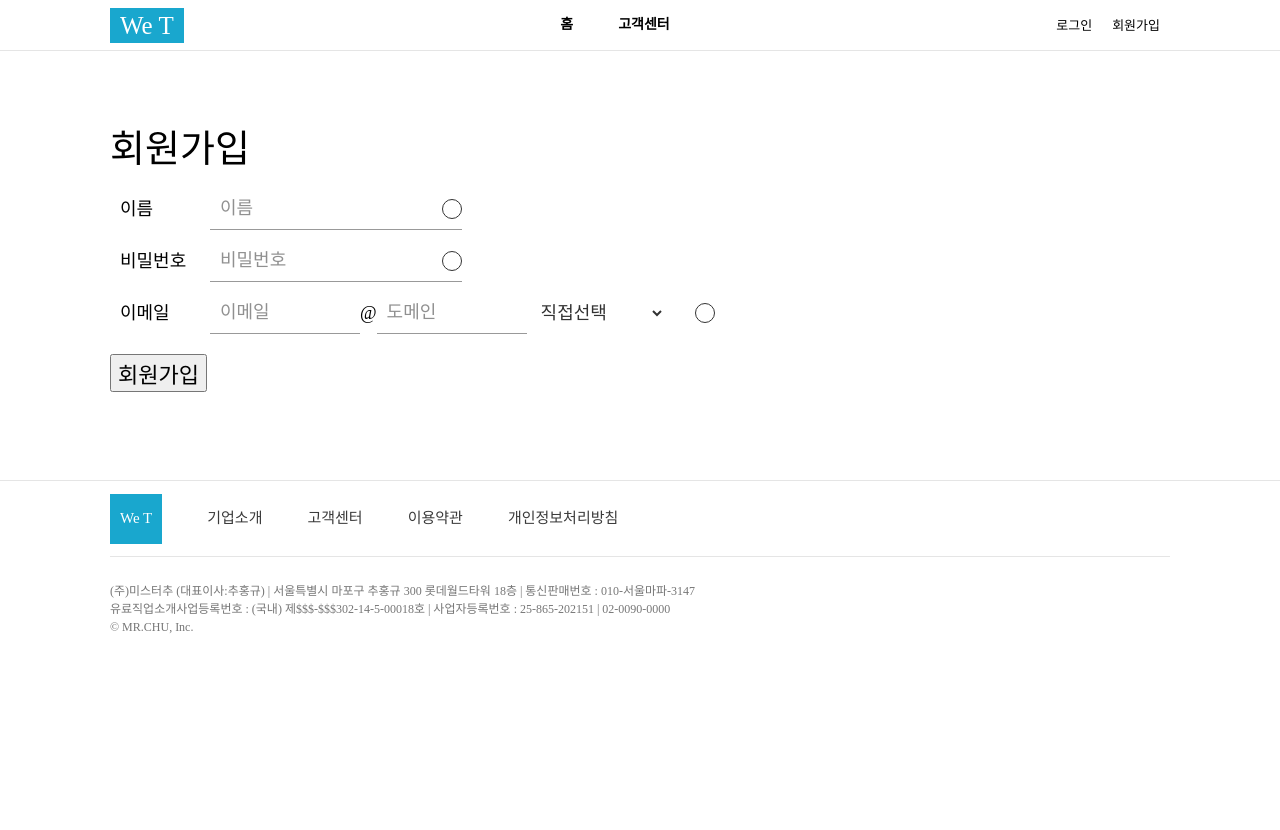
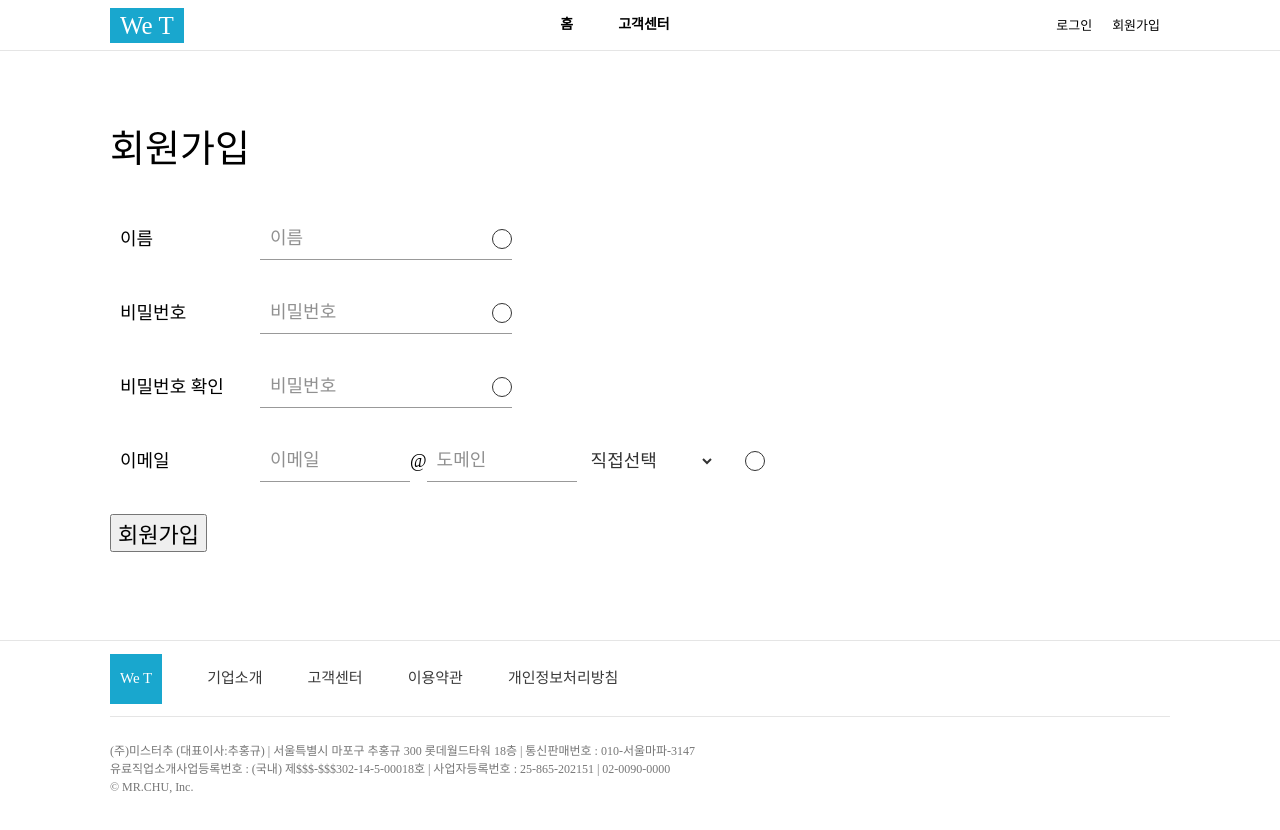
Before and after one commit to chuhongkyu/weT, a Next.js app: page /register in a window 1280 px wide. Shown: the top 830 px of the page. Before the commit the page ends 800 px from the top, so only its background shows below. Built offline with nearby package versions, Linux system fonts and the light colour scheme; no server answers.

Commit message:
Add Register

```diff
--- a/components/register/RegisterContainer.tsx
+++ b/components/register/RegisterContainer.tsx
@@ -5,6 +5,7 @@ interface RegisterFormValues {
   email_title: string;
   email_domain: string;
   password: string;
+  confirmPassword: string;
 }
 
 export default function RegisterContainer(): JSX.Element {
@@ -13,7 +14,10 @@ export default function RegisterContainer(): JSX.Element {
     email_title: "",
     email_domain: "",
     password: "",
+    confirmPassword: "",
   });
+
+  const [formErrors, setFormErrors] = useState<Partial<RegisterFormValues>>({});
 
   const handleChange = (event: React.ChangeEvent<HTMLInputElement>) => {
     const { name, value } = event.target;
@@ -22,6 +26,7 @@ export default function RegisterContainer(): JSX.Element {
 
   const handleSubmit = (event: FormEvent<HTMLFormElement>) => {
     event.preventDefault();
+    errorMessage();
     const { name, email_title, email_domain, password,  } = formValues;
     fetch("/api/auth/signup", {
       method: "POST",
@@ -43,10 +48,52 @@ export default function RegisterContainer(): JSX.Element {
       });
   };
 
+  const errorMessage = () => {
+    const errors: Partial<RegisterFormValues> = {};
+
+    if (!formValues.name) {
+      errors.name = "이름을 입력해주세요";
+    }
+
+    if (!formValues.email_title || !formValues.email_domain) {
+      errors.email_title = "이메일을 입력해주세요";
+      errors.email_domain = "이메일을 입력해주세요";
+    }
+
+    if (!formValues.password) {
+      errors.password = "비밀번호를 입력해주세요";
+    }
+
+    if (!formValues.confirmPassword) {
+      errors.confirmPassword = "비밀번호 확인을 입력해주세요";
+    } else if (formValues.password !== formValues.confirmPassword) {
+      errors.confirmPassword = "비밀번호가 일치하지 않습니다";
+    }
+
+    const hasErrors = Object.keys(errors).length > 0;
+    if (hasErrors) {
+      setFormErrors(errors);
+      return;
+    }
+  }
+
   const handleDomain = (event: React.ChangeEvent<HTMLSelectElement>) => {
     const { name, value } = event.target;
     setFormValues((prev) => ({ ...prev, [name]: value }));
   }
+
+  const handleBlur = (event: React.FocusEvent<HTMLInputElement>) => {
+    const { name, value } = event.target;
+
+    const errors: Partial<RegisterFormValues> = {};
+
+    if (name === "password") {
+      if (!/^[a-zA-Z0-9!@#$%^&*()_+\-=[\]{};':"\\|,.<>/?]{8,}$/.test(value)) {
+        errors.password = "비밀번호는 특수문자가 포함된 8자리 이상이어야 합니다";
+      }
+    }
+    setFormErrors((prev) => ({ ...prev, ...errors }));
+  };
 
   return (
     <div className={styles.container}>
@@ -65,6 +112,7 @@ export default function RegisterContainer(): JSX.Element {
               onChange={handleChange}
             />
             <span className={styles.check}></span>
+            <span className={styles.error}>{formErrors.name ? formErrors.name : null}</span>
           </div>
           <div className={styles.input_password}>
             <label htmlFor="password">비밀번호</label>
@@ -74,10 +122,27 @@ export default function RegisterContainer(): JSX.Element {
               type="password"
               placeholder="비밀번호"
               maxLength={16}
+              onBlur={handleBlur}
               value={formValues.password}
               onChange={handleChange}
             />
             <span className={styles.check}></span>
+            <span className={styles.error}>{formErrors.password ? formErrors.password : null}</span>
+          </div>
+          <div className={styles.input_password}>
+            <label htmlFor="confirmPassword">비밀번호 확인</label>
+            <input
+              id="confirmPassword"
+              name="confirmPassword"
+              type="confirmPassword"
+              placeholder="비밀번호"
+              maxLength={16}
+              onBlur={handleBlur}
+              value={formValues.confirmPassword}
+              onChange={handleChange}
+            />
+            <span className={styles.check}></span>
+            <span className={styles.error}>{formErrors.confirmPassword ? formErrors.confirmPassword : null}</span>
           </div>
           <div className={styles.input_email}>
             <label htmlFor="email">이메일</label>
@@ -113,6 +178,7 @@ export default function RegisterContainer(): JSX.Element {
                 <option value="yahoo.com">yahoo.com</option>
             </select>
             <span className={styles.check}></span>
+            <span className={styles.error}>{formErrors.email_domain ? formErrors.email_domain : null}</span>
           </div>
 
           <div className={styles.button_container}>
--- a/styles/Register.module.scss
+++ b/styles/Register.module.scss
@@ -12,6 +12,8 @@
         opacity: 1;
     }
 }
+
+$label : 150px;
 
 #Register{
     width: 100%;
@@ -31,7 +33,7 @@
                 }
                 form{
                     width: fit-content;
-                    margin-top: 20px;
+                    margin-top: 50px;
                     div{
                         width: fit-content;
                         display: flex;
@@ -39,7 +41,7 @@
                         font-size: 18px;
                         position: relative;
                         &:not(:last-of-type){
-                            margin-bottom: 10px;
+                            margin-bottom: 32px;
                         }
                         .check{
                             display: block;
@@ -52,10 +54,21 @@
                             background: transparent;
                             border: 1px solid #333;
                         }
+                        .error{
+                            position: absolute;
+                            z-index: 2;
+                            left: $label;
+                            bottom: -20px;
+                            font-size: 13px;
+                            padding: 0 10px;
+                            font-weight: 400;
+                            color:rgb(228, 32, 32);
+                            white-space: nowrap;
+                        }
                     }
                     label{
                         display: block;
-                        width: 100px;
+                        width: $label;
                         font-size: inherit;
                         padding: 10px;
                     }
```
